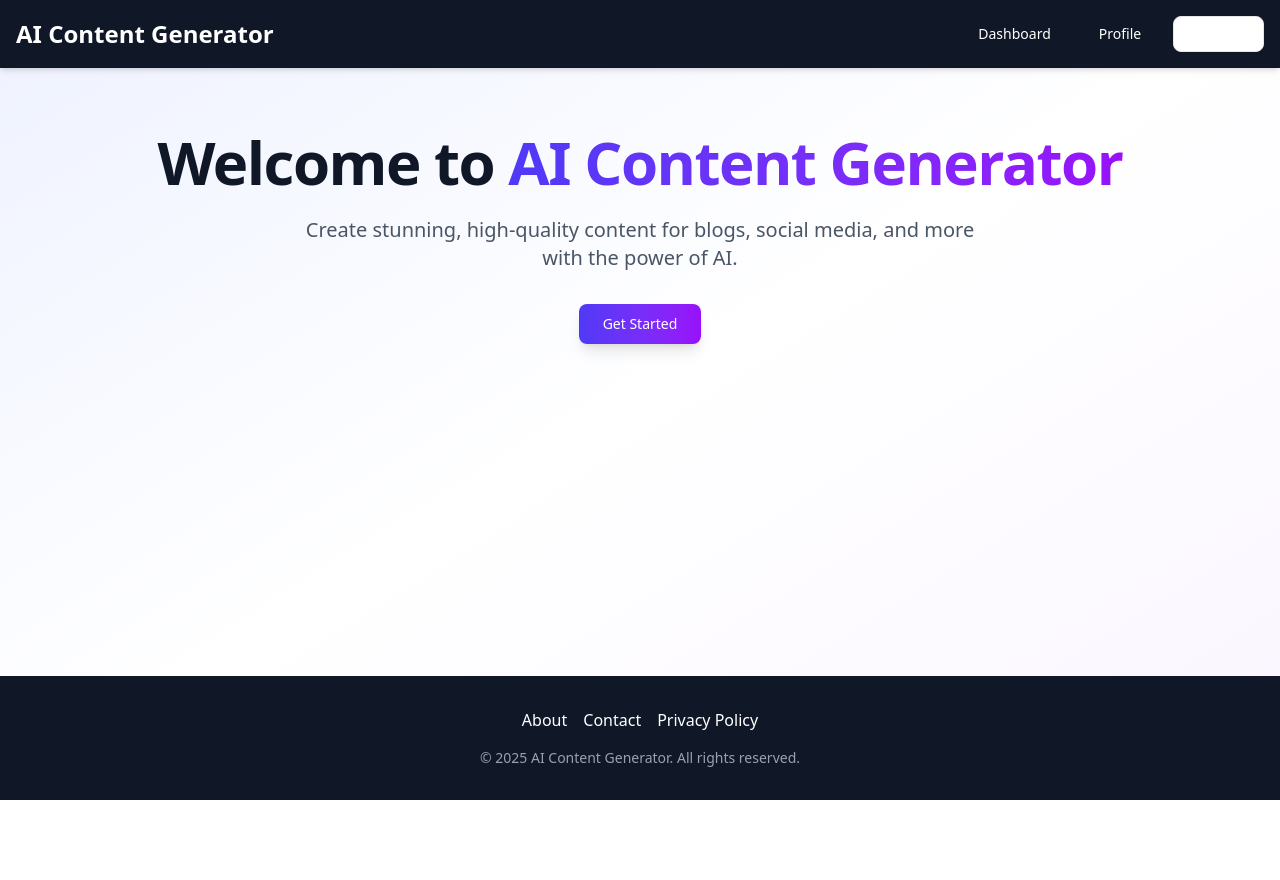
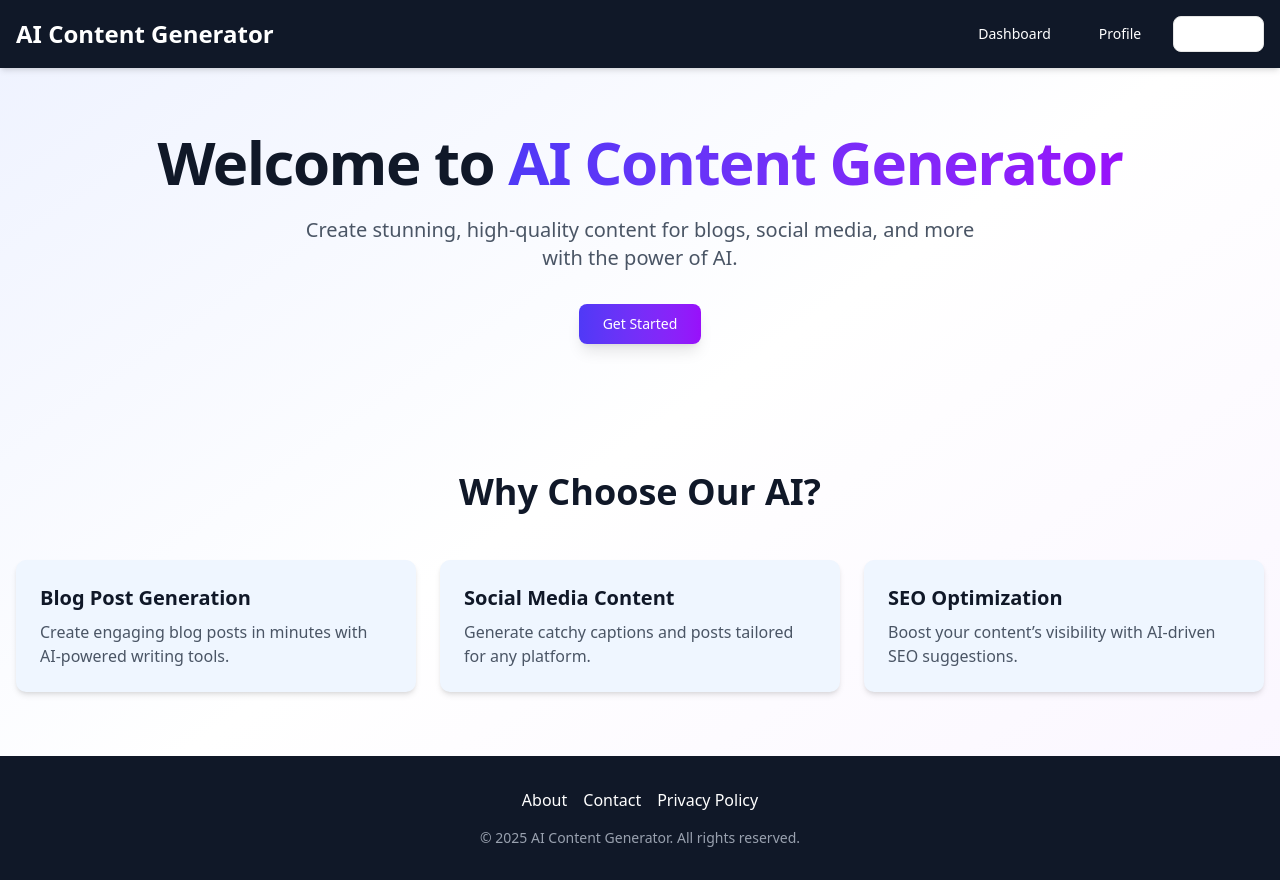
Before and after one commit to Team-Bro-buggers-C211010/Ai-Content-Generator, a Next.js app: page / in a window 1280 px wide. Before the commit the page ends 800 px from the top, so only its background shows below. Built offline with nearby package versions, Linux system fonts and the light colour scheme.

Commit message:
Features component added

```diff
--- a/src/app/page.tsx
+++ b/src/app/page.tsx
@@ -1,12 +1,14 @@
 import { Header } from "@/components/Header/Header";
 import { Footer } from "@/components/Footer/Footer";
 import { Home } from "@/components/Home/Home";
+import { Features } from "@/components/Features/Features";
 
 export default function Root() {
   return (
     <div className="min-h-screen bg-gradient-to-br from-indigo-50 via-white to-purple-50">
       <Header />
       <Home />
+      <Features />
       <Footer />
     </div>
   );
--- /dev/null
+++ b/src/components/Features/Features.tsx
@@ -0,0 +1,42 @@
+const FeatureCard = ({ title, description }: { title: string; description: string }) => {
+  return (
+    <div className="p-6 bg-blue-50 rounded-lg shadow-md hover:shadow-xl transition-all duration-300 transform hover:-translate-y-1">
+      <h3 className="text-xl font-semibold text-gray-900 mb-2">{title}</h3>
+      <p className="text-gray-600">{description}</p>
+    </div>
+  );
+}
+
+export const Features = () => {
+  const features = [
+    {
+      title: "Blog Post Generation",
+      description: "Create engaging blog posts in minutes with AI-powered writing tools.",
+    },
+    {
+      title: "Social Media Content",
+      description: "Generate catchy captions and posts tailored for any platform.",
+    },
+    {
+      title: "SEO Optimization",
+      description: "Boost your content’s visibility with AI-driven SEO suggestions.",
+    },
+  ];
+
+  return (
+    <section className="container mx-auto px-4 py-16">
+      <h2 className="text-3xl md:text-4xl font-bold text-center text-gray-900 mb-12 transition-opacity duration-700 ease-out">
+        Why Choose Our AI?
+      </h2>
+      <div className="grid grid-cols-1 md:grid-cols-3 gap-6">
+        {features.map((feature, index) => (
+          <FeatureCard
+            key={index}
+            title={feature.title}
+            description={feature.description}
+          />
+        ))}
+      </div>
+    </section>
+  );
+}
--- a/src/components/Footer/Footer.tsx
+++ b/src/components/Footer/Footer.tsx
@@ -2,7 +2,7 @@ import Link from "next/link";
 
 export function Footer() {
   return (
-    <footer className="bg-gray-900 text-white py-8 fixed bottom-0 w-full">
+    <footer className="bg-gray-900 text-white py-8 2xl:fixed bottom-0 w-full">
       <div className="container mx-auto px-4 text-center">
         <div className="flex flex-col md:flex-row justify-center items-center gap-4 mb-4">
           <Link
```
